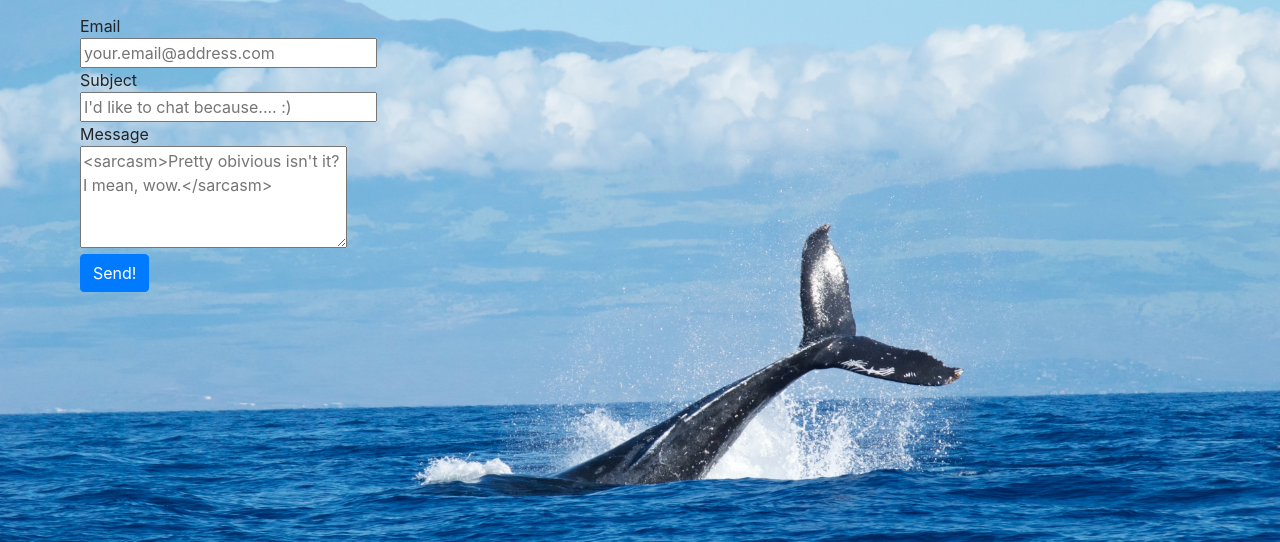
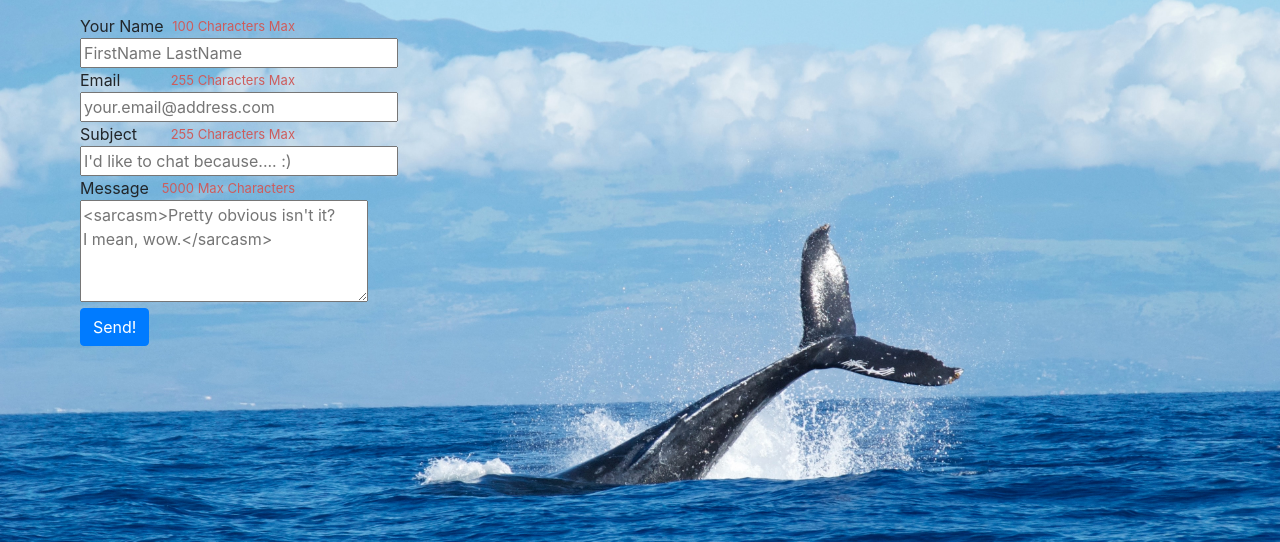
Before and after one commit to codecampNick/MySite2, a Django app: page /contact/ in a window 1280 px wide. Shown: the part 56-598 px from the top of the page. Run offline with Django 3.2, Linux system fonts and the light colour scheme; parts of the project's set-up code (start-up, migrations or seed data) failed here and were passed over; some libraries are stand-ins or nearby versions.

Commit message:
work on form. prepping for css and maybe js work :)

```diff
--- a/contact/forms.py
+++ b/contact/forms.py
@@ -2,12 +2,16 @@ from django import forms
 
 
 class ContactForm(forms.Form):
-    from_email = forms.EmailField(label='Email', required=True,
+    from_name = forms.CharField(max_length=100, label='Your Name', required=True, help_text='100 Characters Max',
+                                widget=forms.TextInput(attrs={'placeholder': 'FirstName LastName',
+                                                              'size': '26'}))
+    from_email = forms.EmailField(max_length=255, label='Email', required=True, help_text='255 Characters Max',
                                   widget=forms.TextInput(attrs={'placeholder': 'your.email@address.com',
-                                                                'size': '24'}))
-    subject = forms.CharField(required=True,
+                                                                'size': '26'}))
+    subject = forms.CharField(required=True, max_length=255, help_text='255 Characters Max',
                               widget=forms.TextInput(attrs={'placeholder': 'I\'d like to chat because.... :)',
-                                                            'size': '24'}))
-    message = forms.CharField(widget=forms.Textarea(attrs={'placeholder': '<sarcasm>Pretty obivious isn\'t it?\n' +
-                                                            'I mean, wow.</sarcasm>','rows': '4', 'cols': 24 ,
-                                                           'size': '24'}), required=True)
+                                                            'size': '26'}))
+    message = forms.CharField(max_length=5000, required=True, help_text='5000 Max Characters',
+                              widget=forms.Textarea(attrs={'placeholder': '<sarcasm>Pretty obvious isn\'t it?\n' +
+                                                                          'I mean, wow.</sarcasm>',
+                                                                          'rows': '4', 'cols': 26}))
--- a/contact/templates/contact_home.html
+++ b/contact/templates/contact_home.html
@@ -8,7 +8,7 @@
             {% csrf_token %}
                 <ul style="list-style: none;">
                     {% for field in form %}
-                    <li><span style="display: block;width: 100px;">{{ field.label }}</span>{{ field }}</li>
+                    <li><span id="field-lbl" style="display: block;width: 215px;">{{ field.label }}<span id="field-help-text" style="float: right;padding-top: 3px;font-size:13px;color: indianred"> {{field.help_text}}</span></span>{{ field }}</li>
                     {% endfor %}
                     <button class="btn btn-primary" type="submit">Send!</button>
                 </ul>
--- a/mysite2/settings.py
+++ b/mysite2/settings.py
@@ -144,7 +144,10 @@ STATIC_URL = '/static/'
 
 STATICFILES_DIRS = [
     os.path.join(BASE_DIR, 'static'),
+    os.path.join(BASE_DIR, 'contact/static'),
+    os.path.join(BASE_DIR, 'employment/static'),
     os.path.join(BASE_DIR, 'languages/static'),
+    os.path.join(BASE_DIR, 'projects/static'),
 ]
 
 EMAIL_BACKEND = 'django_ses.SESBackend'
```
